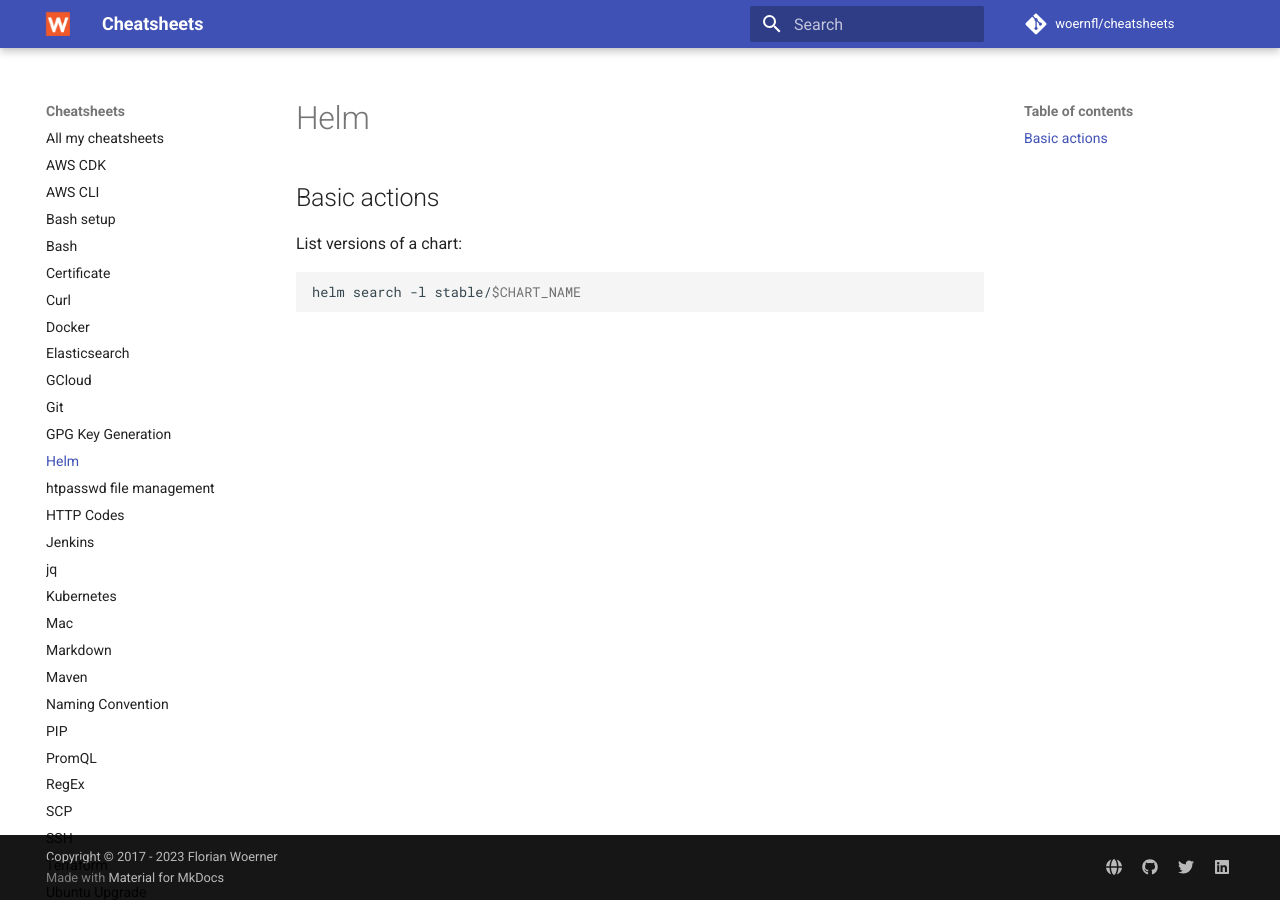
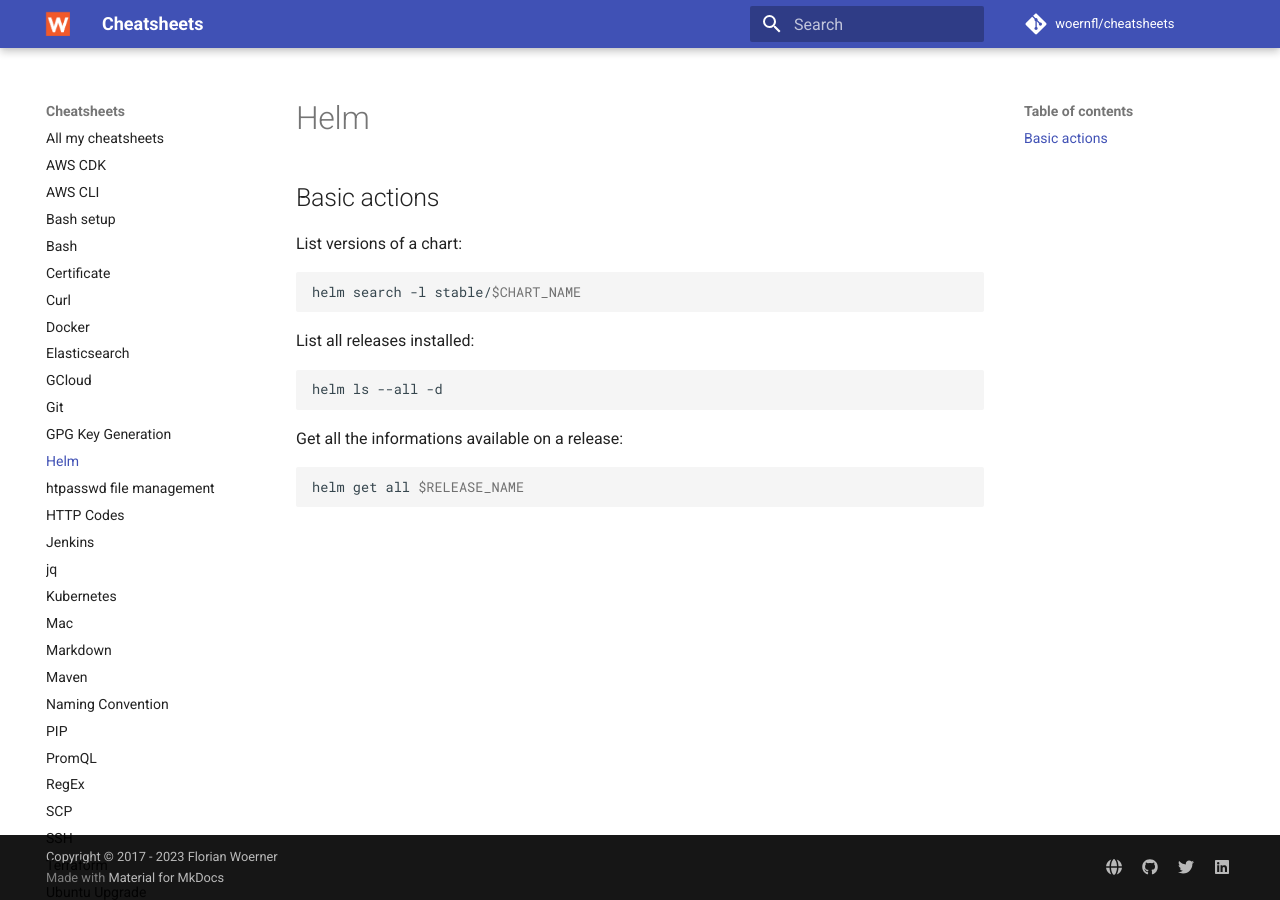
Before and after one commit to woernfl/cheatsheets, an MkDocs documentation site: the page built from docs/helm.md, in a window 1280 px wide. Built offline with MkDocs 1.6.1 and Material for MkDocs 9.7.7, drawn with Linux system fonts in a browser that asks for light colours; comment, search, counter and statistics services are not loaded.

Commit message:
Update helm.md

````diff
--- a/docs/helm.md
+++ b/docs/helm.md
@@ -7,3 +7,15 @@
 ```bash
 helm search -l stable/$CHART_NAME
 ```
+
+List all releases installed:
+
+```bash
+helm ls --all -d
+```
+
+Get all the informations available on a release:
+
+```bash
+helm get all $RELEASE_NAME
+```
````
